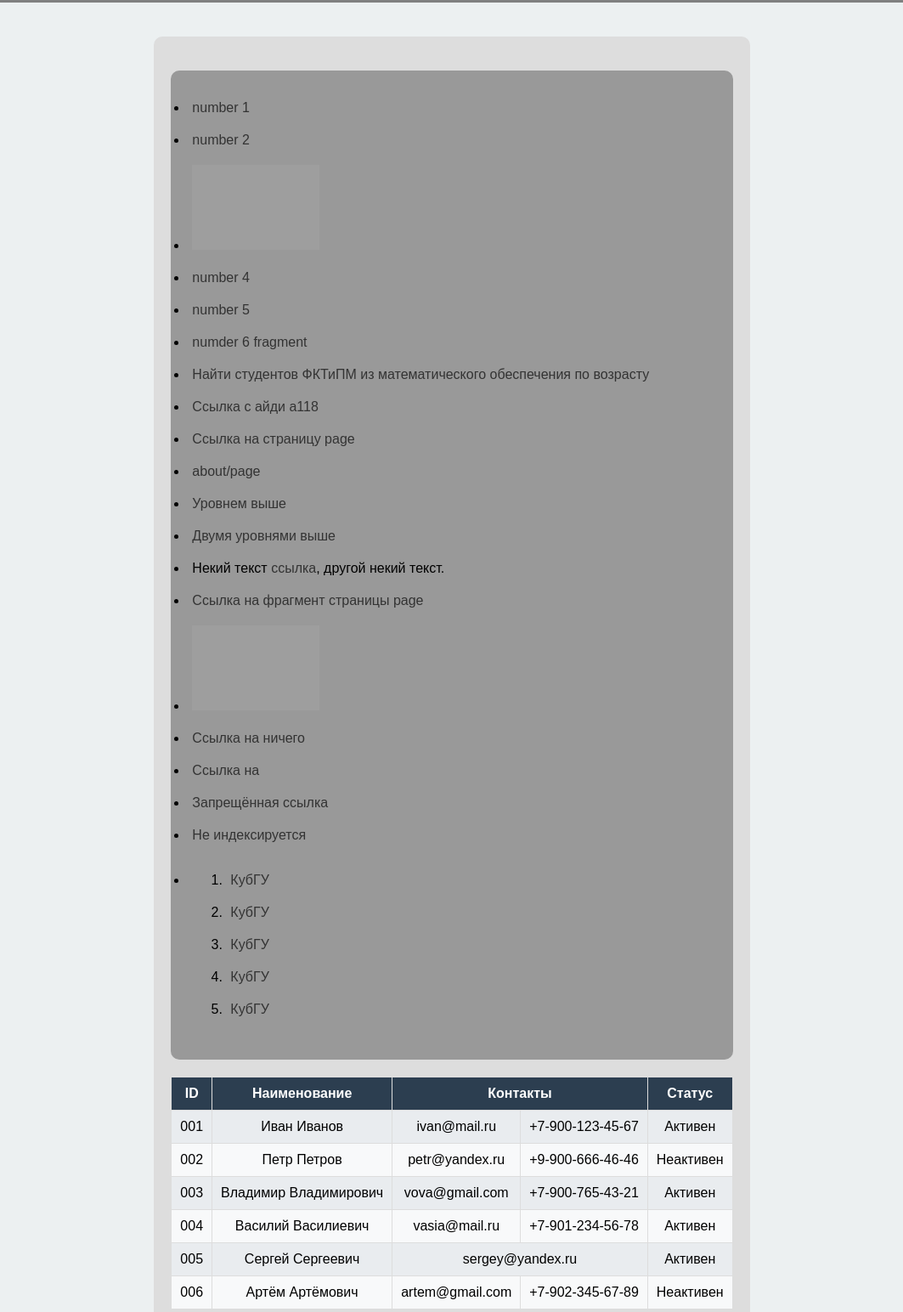
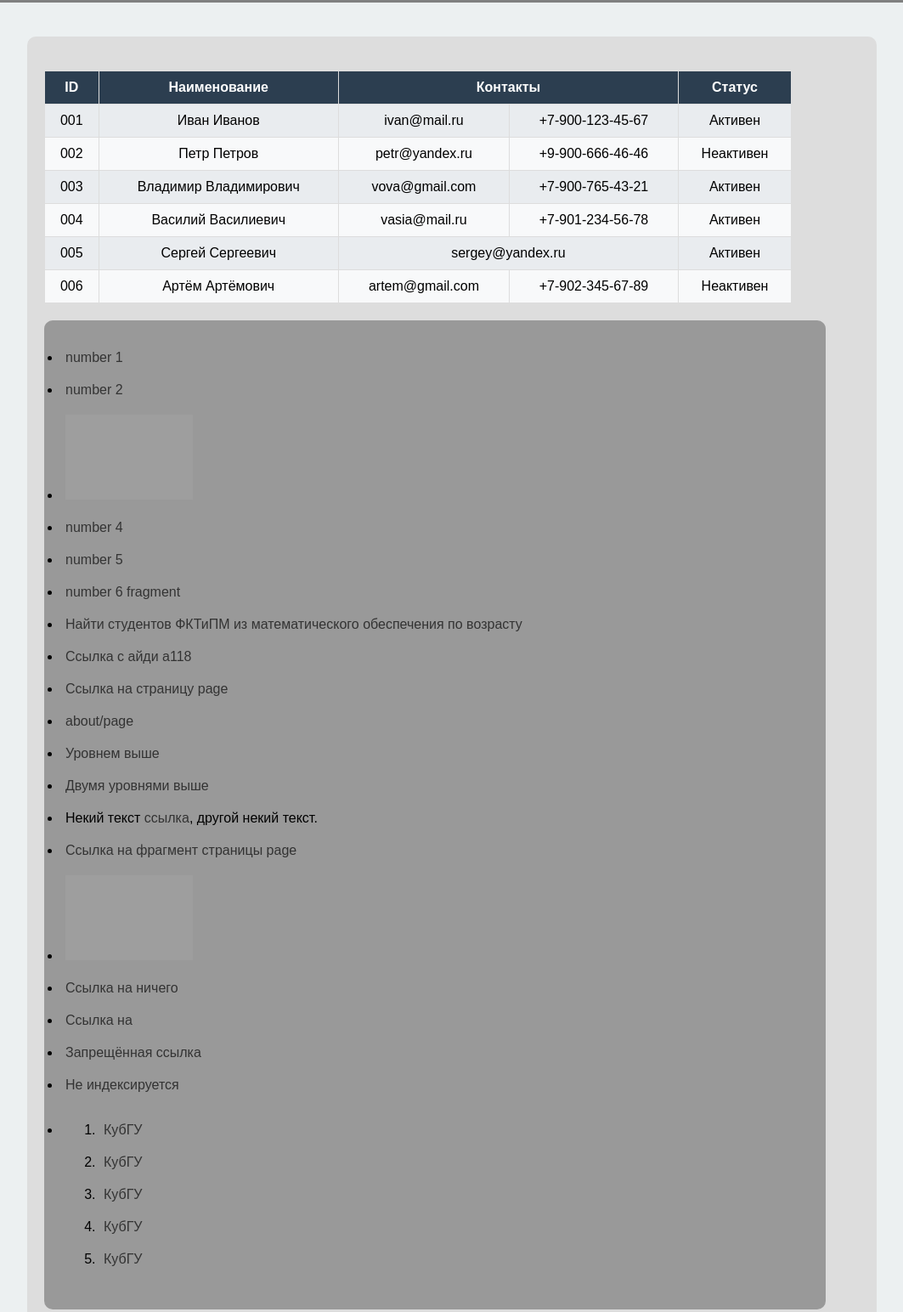
Before and after one commit to FeodorH/FeodorH.github.io-feodorH_HTML_Lab3, a plain HTML site: page index.html in a window 1280 px wide. Shown: the part 127-1671 px from the top of the page at 85% size, without its empty margins (108-1171 px from the left). Drawn offline with Linux system fonts and the light colour scheme; grey boxes are pictures that could not be loaded.

Commit message:
Update index.html

```diff
--- a/index.html
+++ b/index.html
@@ -6,79 +6,22 @@
     <title>Мой сайт</title>
     <link rel="stylesheet" href="css/style.css">
 </head>
-<BODY>
-
+<body>
     <header>
         <img src="https://colab.ws/storage/images/resized/ZunzPDBGq2IX6KTpUfW3TGLRhxU2NohRlvTfEabZ_large.webp" alt="logo" class="logo">
 
         <div class="header-right">
+            <h1 class="site-title">Тестовый сайт о Куб ГУ</h1>
             <nav>
                 <a href="#home">Главная</a>
                 <a href="#about">О нас</a>
                 <a href="#contact">Другие сайты</a>
             </nav>
-            <h1 class="site-title">Тестовый сайт о Куб ГУ</h1>
         </div>
     </header>
 
-    <div class="header-right">
-
     <div class="content">
-
-    <ul class="list">
-
-    <li><a href="http://www.kubsu.ru/" title="Сайт КубГУ">number 1</a></li>
-
-    <li><a href="https://www.kubsu.ru/" title="Сайт КубГУ">number 2</a></li>
-
-    <li><a href="http://www.kubsu.ru/">
-    <img src="https://i.pinimg.com/1200x/1b/d8/29/1bd8298543e7d46672da548bd4f906ea.jpg" width="150" height="100" alt="number 3">
-    </a></li>
-
-    <li><a href="../www.kubsu.ru/ai/" title="Сайт КубГУ">number 4</a></li>
-
-    <li><a href="../www.kubsu.ru/" title="Сайт КубГУ">number 5</a></li>
-
-    <li><a href="#ancor">numder 6</a>
-
-    <a id="#ancor">fragment</a></li>
-
-    <li><a href="students.html?faculty=FCTaAM&sort=age&group=MS">Найти студентов ФКТиПМ из математического обеспечения по возрасту</a></li>
-
-    <li><a href="students.html?id=a118">Ссылка с айди a118</a></li>
-
-    <li><a href="page.html">Ссылка на страницу page</a></li>
-
-    <li><a href="about/page.html">about/page</a></li>
-
-    <li><a href="../page.html">Уровнем выше</a></li>
-
-    <li><a href="../../filename.html">Двумя уровнями выше</a></li>
-
-    <li>Некий текст <a href="http://www.kubsu.ru/">ссылка</a>, другой некий текст.</li>
-
-    <li><a href="http://www.kubsu.ru/page#ancorInPage">Ссылка на фрагмент страницы page</a></li>
-
-    <li><img src="https://i.pinimg.com/1200x/1b/d8/29/1bd8298543e7d46672da548bd4f906ea.jpg" width="150" height="100" alt="number 15" usemap="#myMap"></li>
-
-    <li><a href="">Ссылка на ничего</a></li>
-
-    <li><a>Ссылка на</a></li>
-
-    <li><a href="https://www.kubsu.ru/" rel="nofollow">Запрещённая ссылка</a></li>
-
-    <li><!--<noindex>--><a href="https://www.kubsu.ru/">Не индексируется</a><!--</noindex>--></li>
-
-    <li><ol>
-    <li><a href="https://www.kubsu.ru" title="Первая ссылка">КубГУ</a></li>
-    <li><a href="https://www.kubsu.ru" title="Вторая ссылка">КубГУ</a></li>
-    <li><a href="https://www.kubsu.ru" title="Третья ссылка">КубГУ</a></li>
-    <li><a href="https://www.kubsu.ru" title="Четвёртая ссылка">КубГУ</a></li>
-    <li><a href="https://www.kubsu.ru" title="Пятая ссылка">КубГУ</a></li>
-    </ol></li>
-
-    </ul>
-
+        <div class="table-container">
             <table class="table">
                 <thead>
                     <tr>
@@ -132,7 +75,40 @@
                     </tr>
                 </tbody>
             </table>
+        </div>
 
+        <ul class="list">
+            <li><a href="http://www.kubsu.ru/" title="Сайт КубГУ">number 1</a></li>
+            <li><a href="https://www.kubsu.ru/" title="Сайт КубГУ">number 2</a></li>
+            <li><a href="http://www.kubsu.ru/">
+                <img src="https://i.pinimg.com/1200x/1b/d8/29/1bd8298543e7d46672da548bd4f906ea.jpg" width="150" height="100" alt="number 3">
+            </a></li>
+            <li><a href="../www.kubsu.ru/ai/" title="Сайт КубГУ">number 4</a></li>
+            <li><a href="../www.kubsu.ru/" title="Сайт КубГУ">number 5</a></li>
+            <li><a href="#ancor">number 6</a> <a id="#ancor">fragment</a></li>
+            <li><a href="students.html?faculty=FCTaAM&sort=age&group=MS">Найти студентов ФКТиПМ из математического обеспечения по возрасту</a></li>
+            <li><a href="students.html?id=a118">Ссылка с айди a118</a></li>
+            <li><a href="page.html">Ссылка на страницу page</a></li>
+            <li><a href="about/page.html">about/page</a></li>
+            <li><a href="../page.html">Уровнем выше</a></li>
+            <li><a href="../../filename.html">Двумя уровнями выше</a></li>
+            <li>Некий текст <a href="http://www.kubsu.ru/">ссылка</a>, другой некий текст.</li>
+            <li><a href="http://www.kubsu.ru/page#ancorInPage">Ссылка на фрагмент страницы page</a></li>
+            <li><img src="https://i.pinimg.com/1200x/1b/d8/29/1bd8298543e7d46672da548bd4f906ea.jpg" width="150" height="100" alt="number 15" usemap="#myMap"></li>
+            <li><a href="">Ссылка на ничего</a></li>
+            <li><a>Ссылка на</a></li>
+            <li><a href="https://www.kubsu.ru/" rel="nofollow">Запрещённая ссылка</a></li>
+            <li><!--<noindex>--><a href="https://www.kubsu.ru/">Не индексируется</a><!--</noindex>--></li>
+            <li>
+                <ol>
+                    <li><a href="https://www.kubsu.ru" title="Первая ссылка">КубГУ</a></li>
+                    <li><a href="https://www.kubsu.ru" title="Вторая ссылка">КубГУ</a></li>
+                    <li><a href="https://www.kubsu.ru" title="Третья ссылка">КубГУ</a></li>
+                    <li><a href="https://www.kubsu.ru" title="Четвёртая ссылка">КубГУ</a></li>
+                    <li><a href="https://www.kubsu.ru" title="Пятая ссылка">КубГУ</a></li>
+                </ol>
+            </li>
+        </ul>
 
         <form class="form" action="ftp://username:password@ftp.example.com/upload.php" method="post">
             <p><label>ФИО: <input type="text" name="fullname" required></label></p>
@@ -191,8 +167,5 @@
     <footer class="footer">
         <p>(с) Холкин Фёдор</p>
     </footer>
-
-  </div>
-
-</BODY>
+</body>
 </html>
```
Lines whose indentation alone changed are shown as unchanged.
